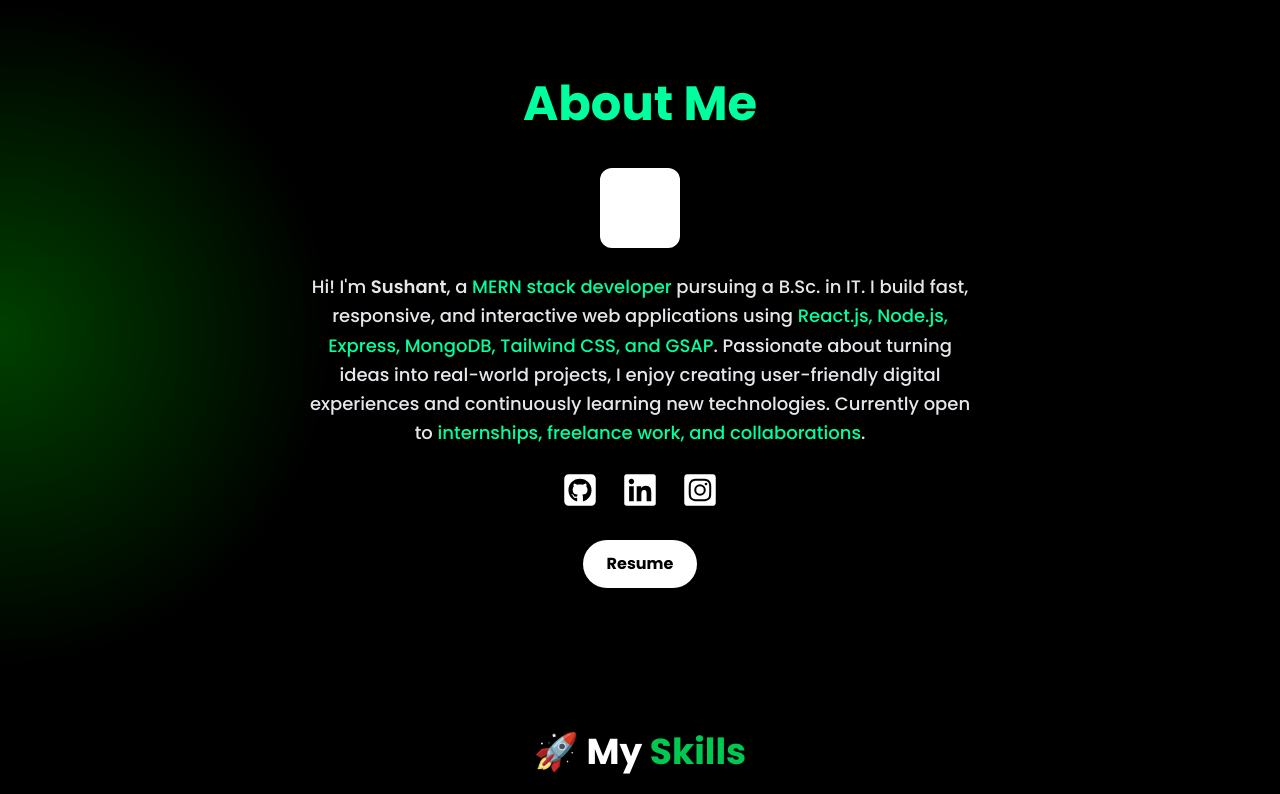
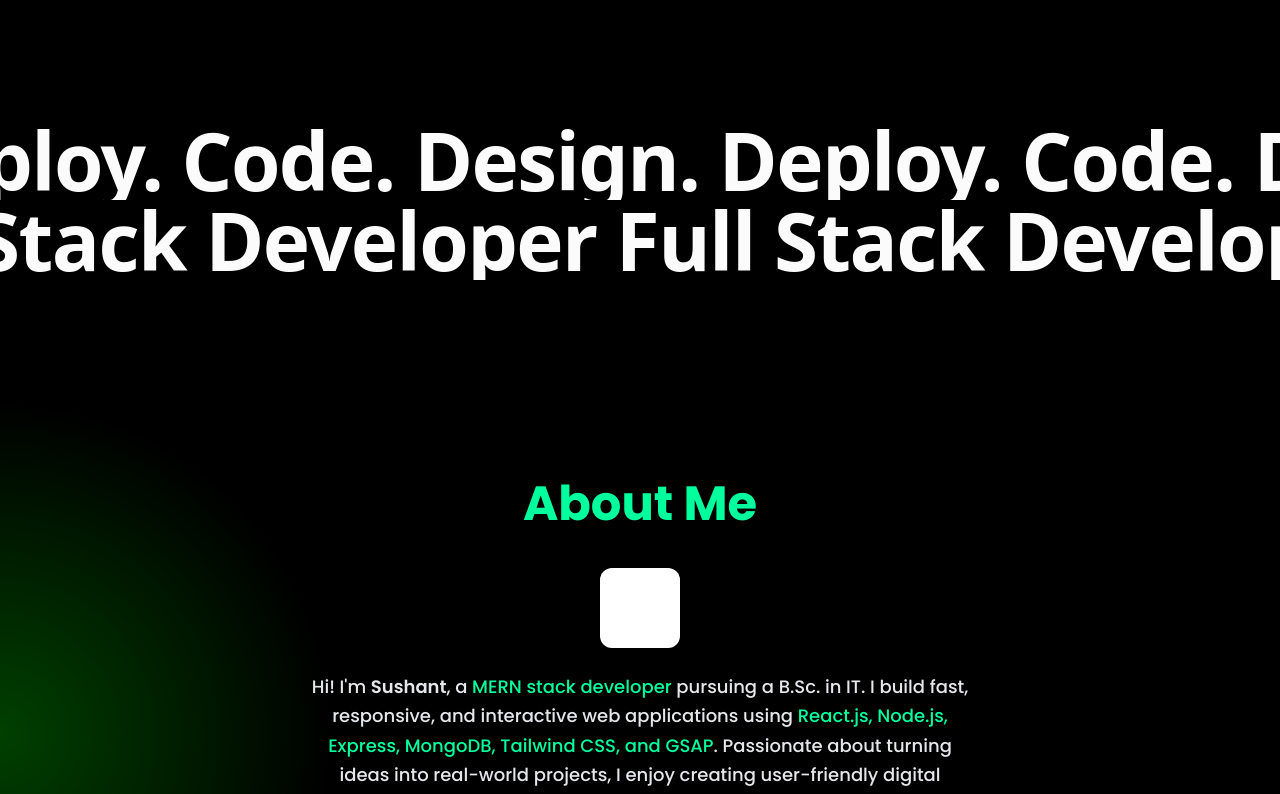
Before and after one commit to DevSushant03/Portfolio, a React (Vite) app: page / in a window 1280 px wide. Shown: the part 800-1594 px from the top of the page. Built offline with nearby package versions, Linux system fonts and the light colour scheme.

Commit message:
add infinite scroll animation

```diff
--- a/package.json
+++ b/package.json
@@ -15,6 +15,7 @@
     "@tailwindcss/vite": "^4.1.13",
     "aos": "^2.3.4",
     "gsap": "^3.13.0",
+    "motion": "^12.23.24",
     "react": "^19.0.0",
     "react-dom": "^19.0.0",
     "react-icons": "^5.5.0",
--- a/src/App.jsx
+++ b/src/App.jsx
@@ -2,6 +2,7 @@
 import CustomCursor from "./components/CustomCursor";
 import Footer from "./components/Footer";
 import Navbar from "./components/Navbar";
+import ScrollVelocity from "./components/ScrollVelocity";
 import About from "./pages/About";
 import { Contact } from "./pages/Contact";
 import Home from "./pages/Home";
@@ -17,6 +18,10 @@
       <CustomCursor />
       <Navbar />
       <Home />
+      <ScrollVelocity
+        texts={["Code. Design. Deploy.", "Full Stack Developer"]}
+        className="custom-scroll-text"
+      />
       <About />
       <Skills />
       <Project />
--- a/src/components/Navbar.jsx
+++ b/src/components/Navbar.jsx
@@ -11,7 +11,7 @@
     const t1 = gsap.timeline();
     t1.from("#logo", {
       opacity: 0,
-      y:30,
+      y: 30,
       duration: 1,
       ease: "expo.out",
     });
--- /dev/null
+++ b/src/components/ScrollVelocity.jsx
@@ -0,0 +1,145 @@
+import { useRef, useLayoutEffect, useState } from 'react';
+import {
+  motion,
+  useScroll,
+  useSpring,
+  useTransform,
+  useMotionValue,
+  useVelocity,
+  useAnimationFrame
+} from 'motion/react';
+
+function useElementWidth(ref) {
+  const [width, setWidth] = useState(0);
+
+  useLayoutEffect(() => {
+    function updateWidth() {
+      if (ref.current) {
+        setWidth(ref.current.offsetWidth);
+      }
+    }
+    updateWidth();
+    window.addEventListener('resize', updateWidth);
+    return () => window.removeEventListener('resize', updateWidth);
+  }, [ref]);
+
+  return width;
+}
+
+export const ScrollVelocity = ({
+  scrollContainerRef,
+  texts = [],
+  velocity = 100,
+  className = '',
+  damping = 50,
+  stiffness = 400,
+  numCopies = 6,
+  velocityMapping = { input: [0, 1000], output: [0, 5] },
+  parallaxClassName,
+  scrollerClassName,
+  parallaxStyle,
+  scrollerStyle
+}) => {
+  function VelocityText({
+    children,
+    baseVelocity = velocity,
+    scrollContainerRef,
+    className = '',
+    damping,
+    stiffness,
+    numCopies,
+    velocityMapping,
+    parallaxClassName,
+    scrollerClassName,
+    parallaxStyle,
+    scrollerStyle
+  }) {
+    const baseX = useMotionValue(0);
+    const scrollOptions = scrollContainerRef ? { container: scrollContainerRef } : {};
+    const { scrollY } = useScroll(scrollOptions);
+    const scrollVelocity = useVelocity(scrollY);
+    const smoothVelocity = useSpring(scrollVelocity, {
+      damping: damping ?? 50,
+      stiffness: stiffness ?? 400
+    });
+    const velocityFactor = useTransform(
+      smoothVelocity,
+      velocityMapping?.input || [0, 1000],
+      velocityMapping?.output || [0, 5],
+      { clamp: false }
+    );
+
+    const copyRef = useRef(null);
+    const copyWidth = useElementWidth(copyRef);
+
+    function wrap(min, max, v) {
+      const range = max - min;
+      const mod = (((v - min) % range) + range) % range;
+      return mod + min;
+    }
+
+    const x = useTransform(baseX, v => {
+      if (copyWidth === 0) return '0px';
+      return `${wrap(-copyWidth, 0, v)}px`;
+    });
+
+    const directionFactor = useRef(1);
+    useAnimationFrame((t, delta) => {
+      let moveBy = directionFactor.current * baseVelocity * (delta / 1000);
+
+      if (velocityFactor.get() < 0) {
+        directionFactor.current = -1;
+      } else if (velocityFactor.get() > 0) {
+        directionFactor.current = 1;
+      }
+
+      moveBy += directionFactor.current * moveBy * velocityFactor.get();
+      baseX.set(baseX.get() + moveBy);
+    });
+
+    const spans = [];
+    for (let i = 0; i < (numCopies ?? 1); i++) {
+      spans.push(
+        <span className={`flex-shrink-0 ${className}`} key={i} ref={i === 0 ? copyRef : null}>
+          {children}
+        </span>
+      );
+    }
+
+    return (
+      <div className={`${parallaxClassName} relative overflow-hidden`} style={parallaxStyle}>
+        <motion.div
+          className={`${scrollerClassName} flex whitespace-nowrap text-center font-sans text-4xl font-bold tracking-[-0.02em] drop-shadow md:text-[5rem] md:leading-[5rem]`}
+          style={{ x, ...scrollerStyle }}
+        >
+          {spans}
+        </motion.div>
+      </div>
+    );
+  }
+
+  return (
+    <section className="my-30">
+      {texts.map((text, index) => (
+        <VelocityText
+          key={index}
+          className={className}
+          baseVelocity={index % 2 !== 0 ? -velocity : velocity}
+          scrollContainerRef={scrollContainerRef}
+          damping={damping}
+          stiffness={stiffness}
+          numCopies={numCopies}
+          velocityMapping={velocityMapping}
+          parallaxClassName={parallaxClassName}
+          scrollerClassName={scrollerClassName}
+          parallaxStyle={parallaxStyle}
+          scrollerStyle={scrollerStyle}
+        >
+          {text}&nbsp;
+        </VelocityText>
+      ))}
+    </section>
+  );
+};
+
+export default ScrollVelocity;
```
Also changed, not shown: 1 other file (tests, documents, lock files or other folders).
